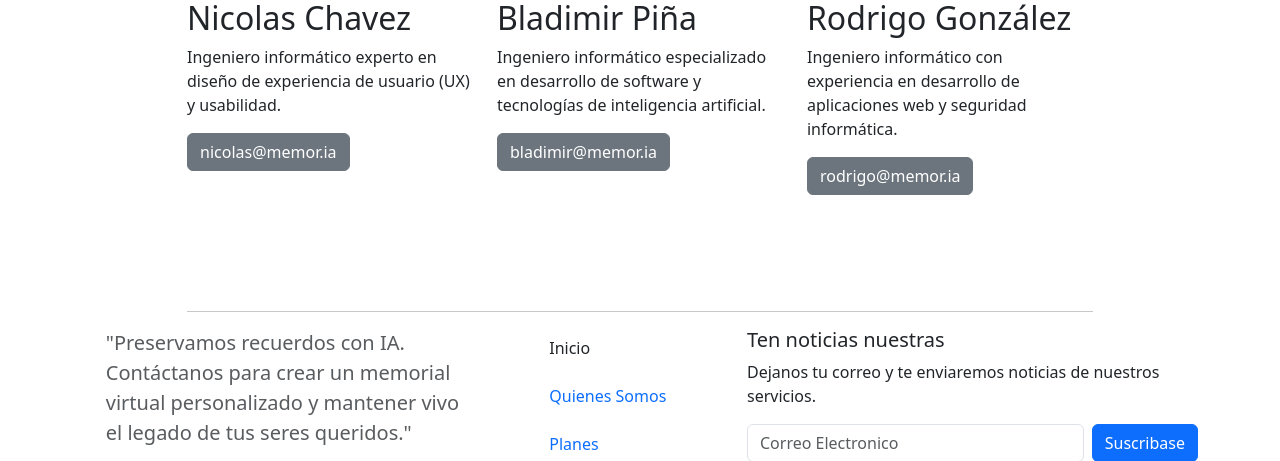
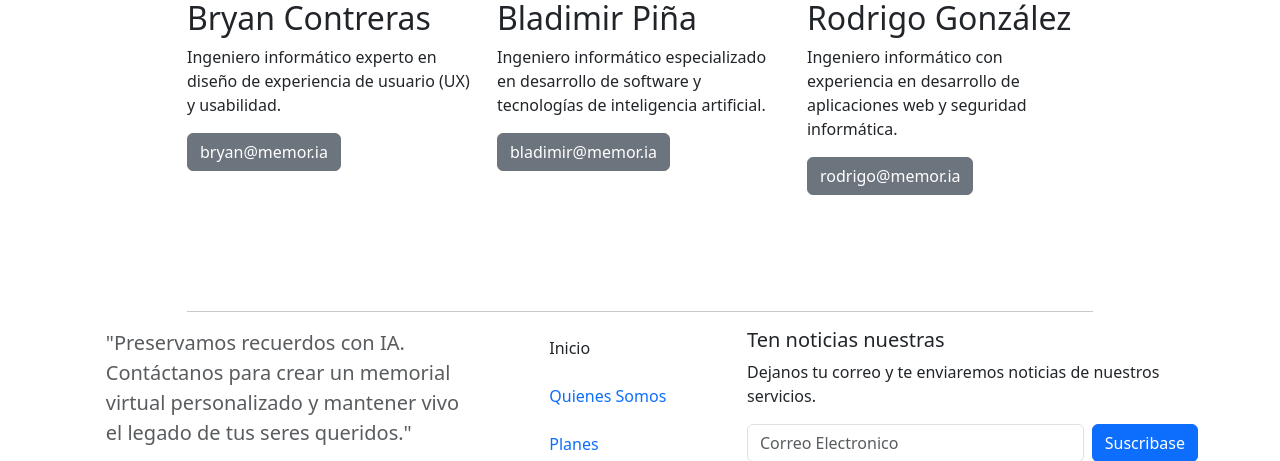
Before and after one commit to rodgonzalezv/memor.ia, a Django app: page /memoria/quienes_somos/ in a window 1280 px wide. Shown: the part 686-1147 px from the top of the page. Run offline with Django 4.2, Linux system fonts and the light colour scheme; some libraries are stand-ins or nearby versions.

Commit message:
listo la foto del bryan

```diff
--- a/templates/memoria/quienes_somos.html
+++ b/templates/memoria/quienes_somos.html
@@ -22,10 +22,10 @@
     <div class="row">
       <div class="col-lg-4">
         <img src="{% static 'img/bcontreras.jpeg'%}" class="bd-placeholder-img rounded-circle" width="180" height="180" role="img" aria-label="Nicolas Chavez" preserveAspectRatio="xMidYMid slice" focusable="false"><title>Placeholder</title><rect width="100%" height="100%" fill="var(--bs-secondary-color)"></rect></img>
-        <h2 class="fw-normal">Nicolas Chavez</h2>
+        <h2 class="fw-normal">Bryan Contreras</h2>
 
         <p>  Ingeniero informático experto en diseño de experiencia de usuario (UX) y usabilidad.</p>
-        <p><a class="btn btn-secondary" href="#">nicolas@memor.ia</a></p>
+        <p><a class="btn btn-secondary" href="#">bryan@memor.ia</a></p>
       </div>
       <div class="col-lg-4">
         <img src="{% static 'img/bpina.png'%}" class="bd-placeholder-img rounded-circle" width="180" height="180" xmlns="http://www.w3.org/2000/svg" role="img" aria-label="Placeholder" preserveAspectRatio="xMidYMid slice" focusable="false"><title>Bladimir Piña</title><rect width="100%" height="100%" fill="var(--bs-secondary-color)"></rect></img>
```
